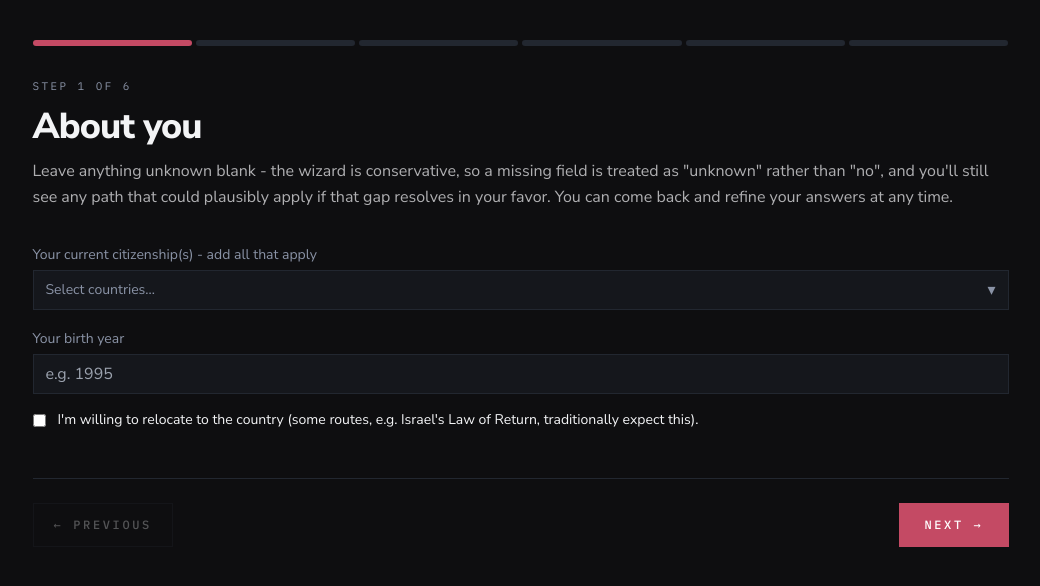
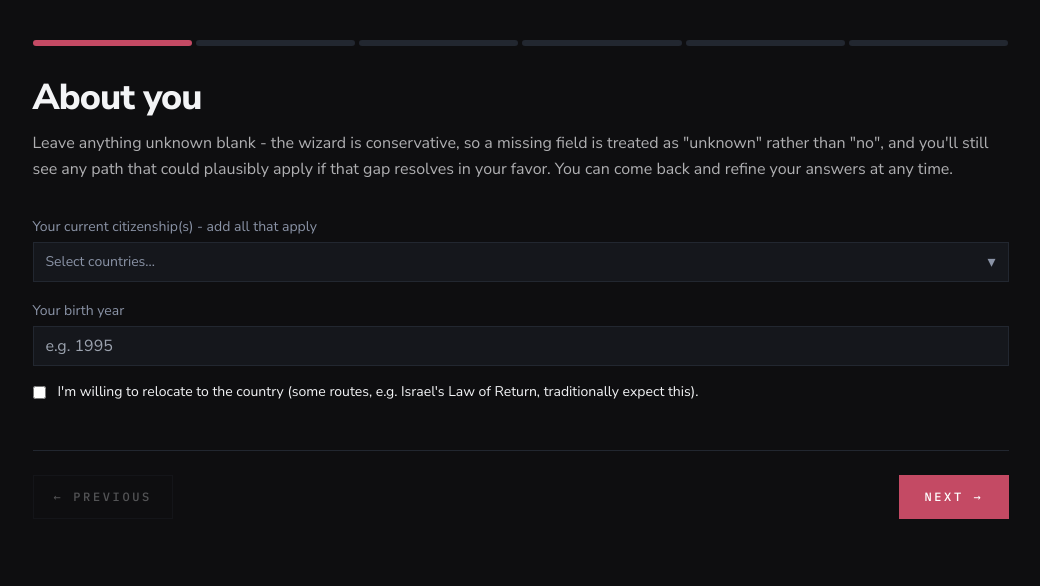
Before and after one commit to m-durana/citizenship-app, a React (Vite) app: page / in a window 1280 px wide. Both pictures are taken after a click on the button "BEGIN QUESTIONNAIRE". Shown: the top 586 px of the page, without its empty margins (112-1152 px from the left). Built offline with nearby package versions, Linux system fonts and the light colour scheme.

Commit message:
Wizard: drop redundant 'Step X of Y' label (progress bar already shows it)

```diff
--- a/src/components/Wizard.tsx
+++ b/src/components/Wizard.tsx
@@ -41,10 +41,7 @@ export function Wizard({ profile, setProfile, onSubmit }: Props) {
         ))}
       </div>
 
-      <p className="font-mono uppercase tracking-[0.22em] text-[11px] text-muted mb-3">
-        Step {step + 1} of {STEPS.length}
-      </p>
-      <h2 className="font-extrabold leading-[1.1] tracking-[-0.025em] text-[clamp(1.75rem,3vw,2.25rem)] mb-3">
+      <h2 className="font-extrabold leading-[1.1] tracking-[-0.025em] text-[clamp(1.75rem,3vw,2.25rem)] mb-3 mt-3">
         {STEPS[step]}
       </h2>
       <p className="text-ink/70 mb-8 leading-relaxed">
```
